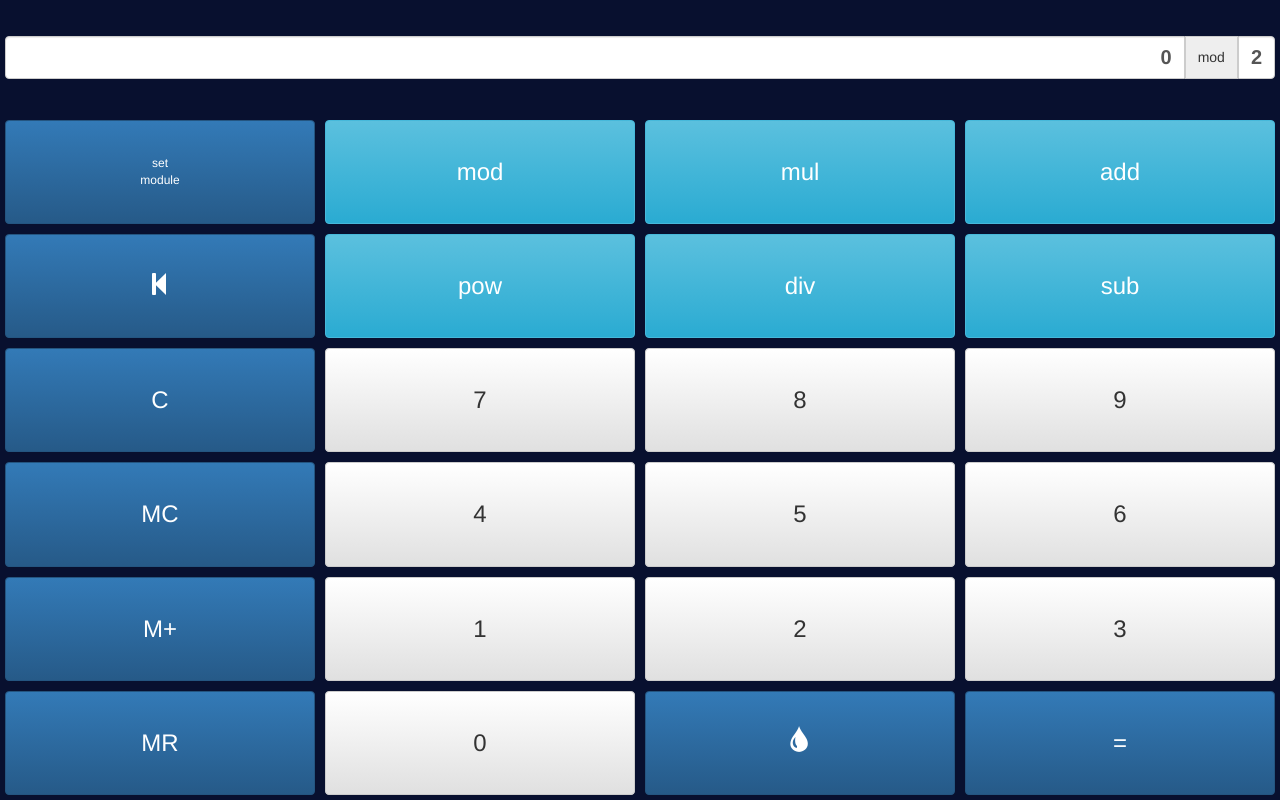
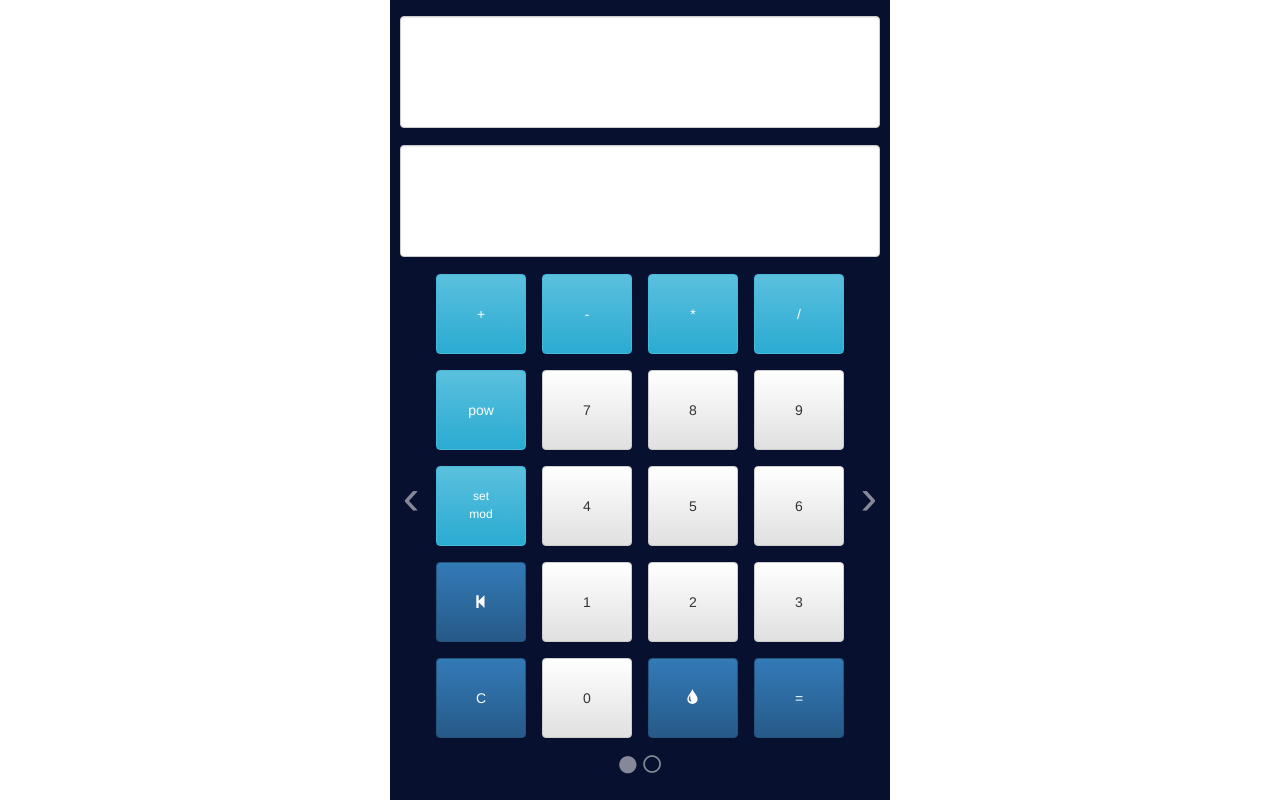
Before and after one commit to vikian050194/CalculatorM, a plain HTML site: page Index.html in a window 1280 px wide. Drawn offline with Linux system fonts and the light colour scheme.

Commit message:
Start redesign

```diff
--- a/Index.html
+++ b/Index.html
@@ -22,80 +22,117 @@
 
 <body>
     <div id="calculator" class="calculator-blue">
-        <table>
-            <tbody>
-                <tr>
-                    <th colspan="4">
-                        <div class="input-group">
-                            <div id="output" class="form-control">0</div>
-                            <span class="input-group-addon">mod</span>
-                            <div id="module" class="form-control">2</div>
-                        </div>
-                    </th>
-                </tr>
-                <tr>
-                    <td>
-                        <button id="setMod" type="button" class="btn btn-special">
-                            <div>set</div>
-                            <div>module</div>
-                        </button>
-                    </td>
-                    <td><button id="mod" type="button" class="btn btn-operator">mod</button></td>
-                    <td><button id="mul" type="button" class="btn btn-operator">mul</button></td>
-                    <td><button id="add" type="button" class="btn btn-operator">add</button></td>
-                </tr>
-                <tr>
-                    <td>
-                        <button id="backward" type="button" class="btn btn-special">
-                            <span class="glyphicon glyphicon-step-backward"></span>
-                        </button>
-                    </td>
-                    <td><button id="pow" type="button" class="btn btn-operator">pow</button></td>
-                    <td><button id="div" type="button" class="btn btn-operator">div</button></td>
-                    <td><button id="sub" type="button" class="btn btn-operator">sub</button></td>
-                </tr>
-                <tr>
-                    <td><button id="clean" type="button" class="btn btn-special">C</button></td>
-                    <td><button id="7" type="button" class="btn btn-digit">7</button></td>
-                    <td><button id="8" type="button" class="btn btn-digit">8</button></td>
-                    <td><button id="9" type="button" class="btn btn-digit">9</button></td>
-                </tr>
-                <tr>
-                    <td>
-                        <button id="memoryClean" type="button" class="btn btn-special">
-                            MC
-                        </button>
-                    </td>
-                    <td><button id="4" type="button" class="btn btn-digit">4</button></td>
-                    <td><button id="5" type="button" class="btn btn-digit">5</button></td>
-                    <td><button id="6" type="button" class="btn btn-digit">6</button></td>
-                </tr>
-                <tr>
-                    <td>
-                        <button id="addToMemory" type="button" class="btn btn-special">
-                            M+
-                        </button>
-                    </td>
-                    <td><button id="1" type="button" class="btn btn-digit">1</button></td>
-                    <td><button id="2" type="button" class="btn btn-digit">2</button></td>
-                    <td><button id="3" type="button" class="btn btn-digit">3</button></td>
-                </tr>
-                <tr>
-                    <td>
-                        <button id="memoryRecall" type="button" class="btn btn-special">
-                           <div class="animated">MR</div>
-                        </button>
-                    </td>
-                    <td><button id="0" type="button" class="btn btn-digit">0</button></td>
-                    <td>
-                        <button id="nextTheme" type="button" class="btn btn-special">
-                            <span class="glyphicon glyphicon-tint"></span>
-                        </button>
-                    </td>
-                    <td><button id="calculate" type="button" class="btn btn-special">=</button></td>
-                </tr>
-            </tbody>
-        </table>
+        <div id="output" class="form-control line"></div>
+        <div id="module" class="form-control line"></div>
+        <div id="work-panel">
+            <div id="left-arrow" class="arrow"></div>
+            <div id="btns-table">
+                <button id="add" class="btn btn-operator optional">+</button>
+                <button id="sub" class="btn btn-operator optional">-</button>
+                <button id="mul" class="btn btn-operator optional">*</button>
+                <button id="div" class="btn btn-operator optional">/</button>
+                <button id="pow" class="btn btn-operator optional">pow</button>
+                <button id="7" class="btn btn-digit">7</button>
+                <button id="8" class="btn btn-digit">8</button>
+                <button id="9" class="btn btn-digit">9</button>
+                <button id="setMod" class="btn btn-operator optional">set<br>mod</button>
+                <button id="4" class="btn btn-digit">4</button>
+                <button id="5" class="btn btn-digit">5</button>
+                <button id="6" class="btn btn-digit">6</button>
+                <button id="backward" class="btn btn-special">
+                    <span class="glyphicon glyphicon-step-backward"></span>
+                </button>
+                <button id="1" class="btn btn-digit">1</button>
+                <button id="2" class="btn btn-digit">2</button>
+                <button id="3" class="btn btn-digit">3</button>
+                <button id="clear" class="btn btn-special">C</button>
+                <button id="0" class="btn btn-digit">0</button>
+                <button id="nextTheme" class="btn btn-special">
+                    <span class="glyphicon glyphicon-tint"></span>
+                </button>
+                <button id="calculate" class="btn btn-special">=</button>
+            </div>
+            <div id="right-arrow" class="arrow"></div>
+        </div>
+        <div id="dots">
+            <div id="dot1" class="dot dot_chosen"></div>
+            <div id="dot2" class="dot"></div>
+        </div>
+
+        <!--<table>-->
+            <!--<tbody>-->
+                <!--<tr>-->
+                    <!--<th colspan="4">-->
+                        <!--<div class="input-group">-->
+                            <!--<div id="output" class="form-control">0</div>-->
+                            <!--<span class="input-group-addon">mod</span>-->
+                            <!--<div id="module" class="form-control">2</div>-->
+                        <!--</div>-->
+                    <!--</th>-->
+                <!--</tr>-->
+                <!--<tr>-->
+                    <!--<td>-->
+                        <!--<button id="setMod" type="button" class="btn btn-special">-->
+                            <!--<div>set</div>-->
+                            <!--<div>module</div>-->
+                        <!--</button>-->
+                    <!--</td>-->
+                    <!--<td><button id="mod" type="button" class="btn btn-operator">mod</button></td>-->
+                    <!--<td><button id="mul" type="button" class="btn btn-operator">mul</button></td>-->
+                    <!--<td><button id="add" type="button" class="btn btn-operator">add</button></td>-->
+                <!--</tr>-->
+                <!--<tr>-->
+                    <!--<td>-->
+                        <!--<button id="backward" type="button" class="btn btn-special">-->
+                            <!--<span class="glyphicon glyphicon-step-backward"></span>-->
+                        <!--</button>-->
+                    <!--</td>-->
+                    <!--<td><button id="pow" type="button" class="btn btn-operator">pow</button></td>-->
+                    <!--<td><button id="div" type="button" class="btn btn-operator">div</button></td>-->
+                    <!--<td><button id="sub" type="button" class="btn btn-operator">sub</button></td>-->
+                <!--</tr>-->
+                <!--<tr>-->
+                    <!--<td><button id="clean" type="button" class="btn btn-special">C</button></td>-->
+                    <!--<td><button id="7" type="button" class="btn btn-digit">7</button></td>-->
+                    <!--<td><button id="8" type="button" class="btn btn-digit">8</button></td>-->
+                    <!--<td><button id="9" type="button" class="btn btn-digit">9</button></td>-->
+                <!--</tr>-->
+                <!--<tr>-->
+                    <!--<td>-->
+                        <!--<button id="memoryClean" type="button" class="btn btn-special">-->
+                            <!--MC-->
+                        <!--</button>-->
+                    <!--</td>-->
+                    <!--<td><button id="4" type="button" class="btn btn-digit">4</button></td>-->
+                    <!--<td><button id="5" type="button" class="btn btn-digit">5</button></td>-->
+                    <!--<td><button id="6" type="button" class="btn btn-digit">6</button></td>-->
+                <!--</tr>-->
+                <!--<tr>-->
+                    <!--<td>-->
+                        <!--<button id="addToMemory" type="button" class="btn btn-special">-->
+                            <!--M+-->
+                        <!--</button>-->
+                    <!--</td>-->
+                    <!--<td><button id="1" type="button" class="btn btn-digit">1</button></td>-->
+                    <!--<td><button id="2" type="button" class="btn btn-digit">2</button></td>-->
+                    <!--<td><button id="3" type="button" class="btn btn-digit">3</button></td>-->
+                <!--</tr>-->
+                <!--<tr>-->
+                    <!--<td>-->
+                        <!--<button id="memoryRecall" type="button" class="btn btn-special">-->
+                           <!--<div class="animated">MR</div>-->
+                        <!--</button>-->
+                    <!--</td>-->
+                    <!--<td><button id="0" type="button" class="btn btn-digit">0</button></td>-->
+                    <!--<td>-->
+                        <!--<button id="nextTheme" type="button" class="btn btn-special">-->
+                            <!--<span class="glyphicon glyphicon-tint"></span>-->
+                        <!--</button>-->
+                    <!--</td>-->
+                    <!--<td><button id="calculate" type="button" class="btn btn-special">=</button></td>-->
+                <!--</tr>-->
+            <!--</tbody>-->
+        <!--</table>-->
     </div>
 </body>
 
--- a/css/index.css
+++ b/css/index.css
@@ -1,45 +1,96 @@
-#output, #module, #modMessage{
+#calculator {
+    height: 100vh;
+    width: 100%;
+    display: flex;
+    flex-direction: column;
+    align-items: center;
+}
+
+#btns-table {
+    height: 100%;
+    width: 100%;
+    display: grid;
+    grid-template-columns: repeat(4, 22%);
+    grid-gap: 2vh;
+    grid-template-rows: repeat(5, 10vh);
+    margin: 2vh;
+    margin-top: 4vh;
+    margin-bottom: 0;
+    justify-content: center;
+}
+
+.line {
+    width: 96%;
+    height: 14vh;
+    margin: 2vh 2vw 0.1vh 2vw;
+}
+
+#work-panel {
+    width: 100%;
+    display: flex;
+    justify-content: center;
+    align-items: center;
+    height: 60vh;
+}
+
+.arrow {
+    text-align: center;
+    color: white;
+    font-size: 50px;
+    opacity: 0.5;
+}
+
+#left-arrow:before {
+    margin-left: 1vw;
+    content: '\2039';
+}
+
+#right-arrow:before {
+    content: '\203A';
+    margin-right: 1vw;
+}
+
+#dots {
+    display: flex;
+    justify-content: center;
+}
+
+.dot {
+    text-align: center;
+    color: white;
+    font-size: 40px;
+    opacity: 0.5;
+    margin-top: -0.5vh;
+}
+
+.dot:before {
+    content: '\0025CB';
+}
+
+.dot_chosen:before {
+    content: '\0025CF';
+}
+
+#output, #module {
     font-size: 20px;
-    height: 100%;
 }
 
 #output{
     text-align: right;
-    height: 100%;
     word-wrap: break-word;
     overflow-wrap: break-word;
     overflow: auto;
 }
 
+#setMod{
+    font-size: 12px;
+}
+
 button{
-    font-size: 24px !important;
+    font-size: 24px;
     width: 100%;
     height: 100%;
-    max-height: none;
-    padding: 0 !important;
-}
-
-#setMod{
-    font-size: 12px !important;
-}
-
-.input-group{
-    width: 100%;
-}
-
-td{
-    height: 14.28%;
-    width: 25%;
-}
-
-th, td{
-    padding: 5px;
-}
-
-table{
-    position: fixed;
-    width: 100%;
-    height: 100%;
+    padding: 0;
 }
 
 .animated {
@@ -68,3 +119,11 @@ table{
     -webkit-animation-name: pulse;
     animation-name: pulse;
 }
+
+@media only screen and (min-device-width: 500px) {
+    #calculator {
+        width: 500px;
+        margin-left: auto;
+        margin-right: auto;
+    }
+}
--- a/css/themes.css
+++ b/css/themes.css
@@ -1,4 +1,4 @@
-.calculator-blue table{
+.calculator-blue {
     background: #08102F;
 }
 .calculator-blue .btn-operator{
@@ -17,7 +17,7 @@
     border-color: #245580;
 }
 
-.calculator-gray table{
+.calculator-gray {
     background: #242629;
 }
 .calculator-gray .btn-operator{
@@ -36,7 +36,7 @@
 	border-color: #242629;
 }
 
-.calculator-russia table{
+.calculator-russia {
     background: #000;
 }
 .calculator-russia .btn-operator{
--- a/js/calculator.ui.js
+++ b/js/calculator.ui.js
@@ -4,7 +4,7 @@ function CalculatorUI() {
     var init = function () {
         var digits = [0, 1, 2, 3, 4, 5, 6, 7, 8, 9];
         var operators = ['add', 'mul', 'sub', 'div', 'mod', 'pow', 'calc'];
-        var memory = ['memoryAdd', 'memoryClean', 'memoryRecall'];
+        var memory = ['memoryAdd', 'memoryClear', 'memoryRecall'];
 
         var foo = function (method, values) {
             for (var i = 0; i <= values.length; i++) {
@@ -22,8 +22,8 @@ function CalculatorUI() {
         foo('operator', operators);
         foo('memory', memory);
 
-        // $('#clean').on('click', function () {
-        //     $(document).trigger('clean');
+        // $('#clear').on('click', function () {
+        //     $(document).trigger('clear');
         // });
 
         // $('#backward').on('click', function () {
--- a/js/engine.js
+++ b/js/engine.js
@@ -36,7 +36,7 @@ function Engine() {
 			}
 	};
 
-	this.clean = function () {
+	this.clear = function () {
 		firstArgument = 0;
 		secondArgument = 0;
 		state = 0;
@@ -149,7 +149,7 @@ function Engine() {
 		operator = param;
 		state = 1;
 	}
-	this.memoryClean = function () {
+	this.memoryClear = function () {
 		isMemoryUsed = false;
 		memory = 0;
 	}
```
Also changed, not shown: js/calculator.js (+6 -6 lines), 1 other file.
